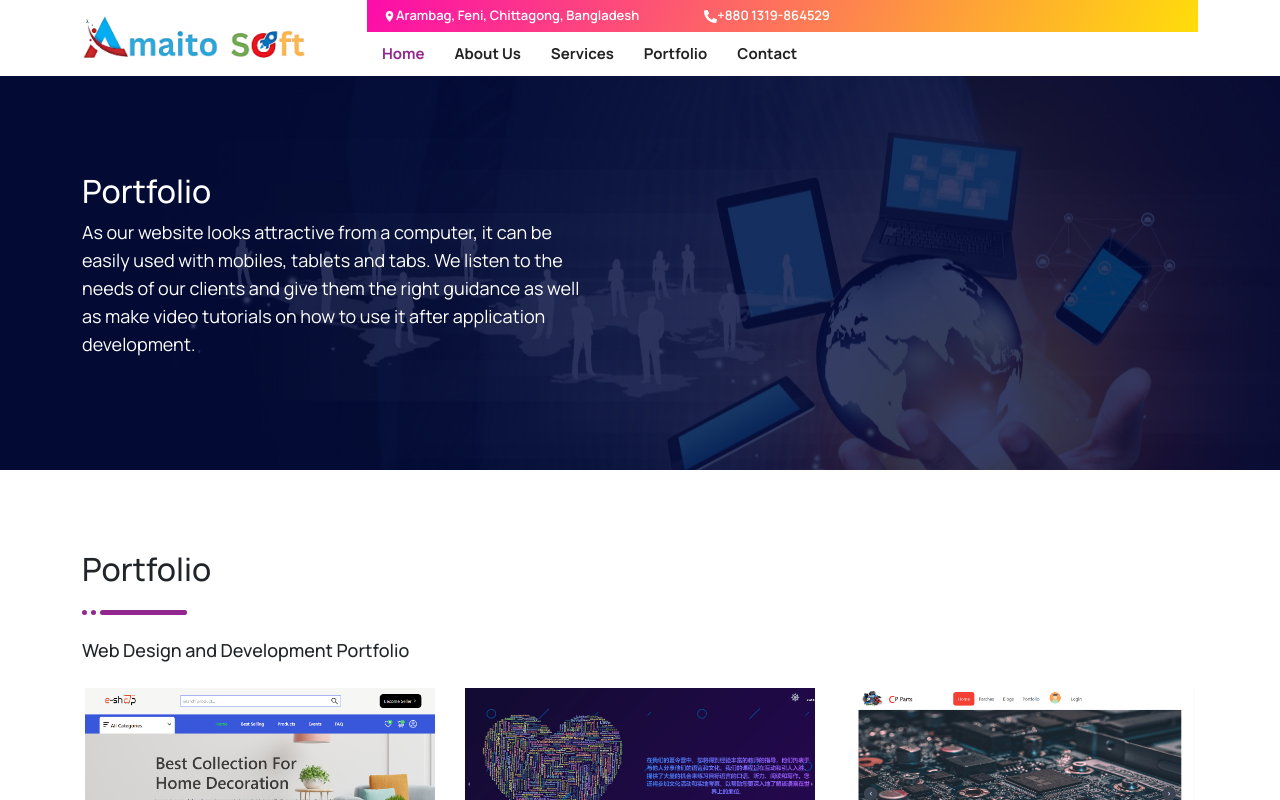
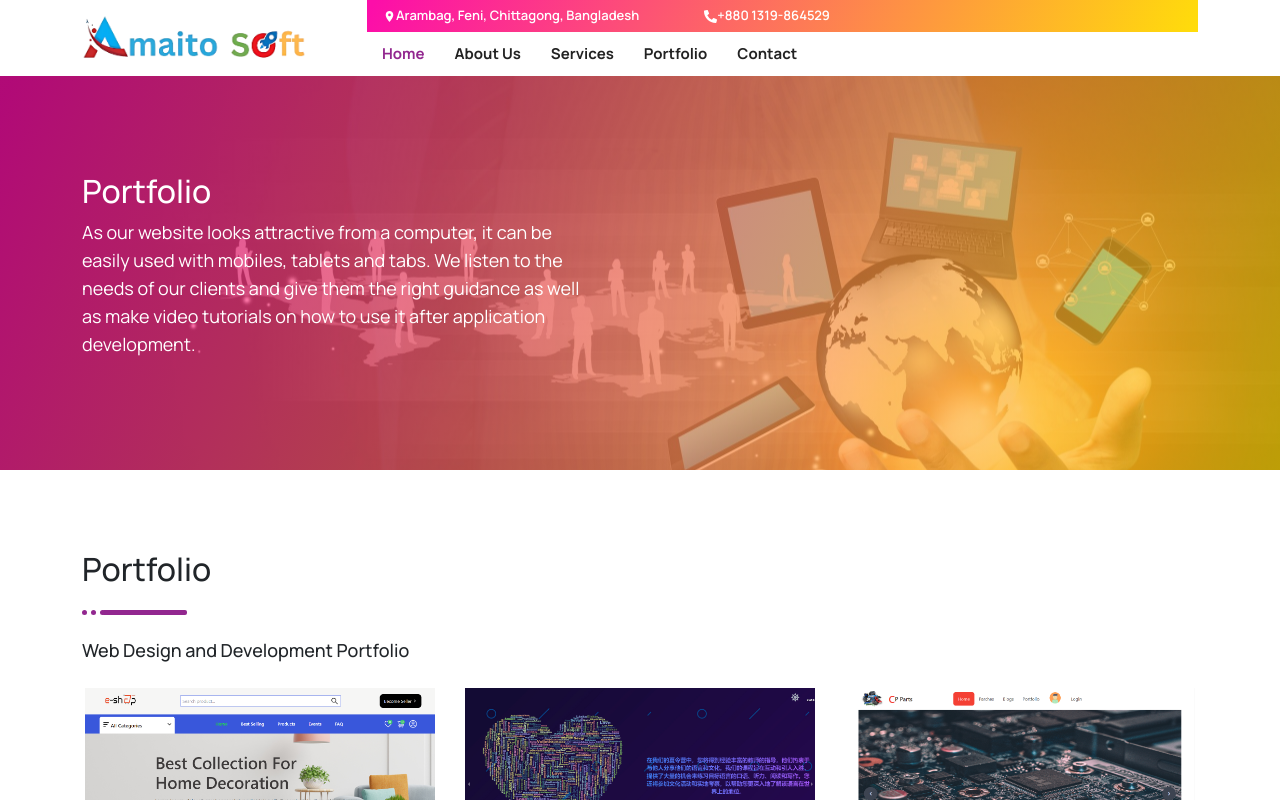
Before and after one commit to Mahmud-cf/Amaito_website, a React (Vite) app: page /portfolio in a window 1280 px wide. Shown: the top 800 px of the page. Built offline with nearby package versions, Linux system fonts and the light colour scheme; a web font is replaced by a local one.

Commit message:
Update color combenation

```diff
--- a/src/App.css
+++ b/src/App.css
@@ -714,7 +714,8 @@ app-porofolio-single-item .portfolio-img-wrapper:hover .portfolio-link{
   align-items: center;
 }
 .about-bg-color{
-  background-color: rgb(4, 14, 65, .8);
+  /* background-color: rgb(4, 14, 65, .8); */
+  background: linear-gradient(115deg,rgb(252, 14, 169,.7) .9554140127388535%,rgb(255, 222, 10, .7) 100%);
 }
 .about-header-wrapper{
   padding:6rem 0;
--- a/src/Pages/Contact.css
+++ b/src/Pages/Contact.css
@@ -23,7 +23,8 @@
     background-repeat: no-repeat;
   }
   .contact-header-bg{
-    background-color: rgba(102, 51, 153, 0.476);
+    /* background-color: rgba(102, 51, 153, 0.476); */
+    background: linear-gradient(115deg,rgb(252, 14, 169,.9) .9554140127388535%,rgb(255, 222, 10, .9) 100%);
     padding:8rem 0;
     padding-top:10rem;
     display: flex;
@@ -89,7 +90,7 @@
 }
 .contact-form-wrapper input, .contact-form-wrapper textarea{
     border: none;
-    background: linear-gradient(115deg,rgb(15,197,239,.2) .9554140127388535% , rgb(252, 110, 217, .2) 100%);
+    background: linear-gradient(115deg,rgb(252, 14, 169,.2) .9554140127388535%,rgb(255, 222, 10, .2) 100%);
 }
 
 
```
